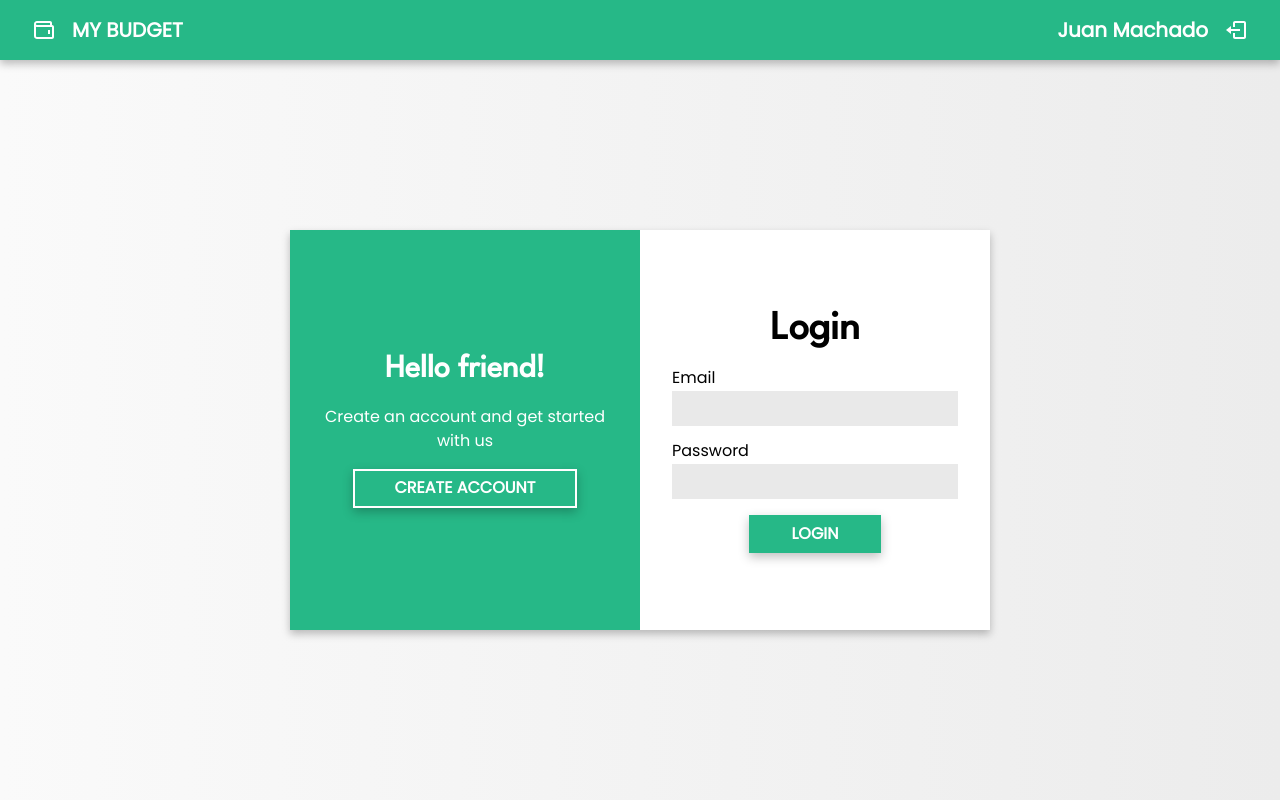
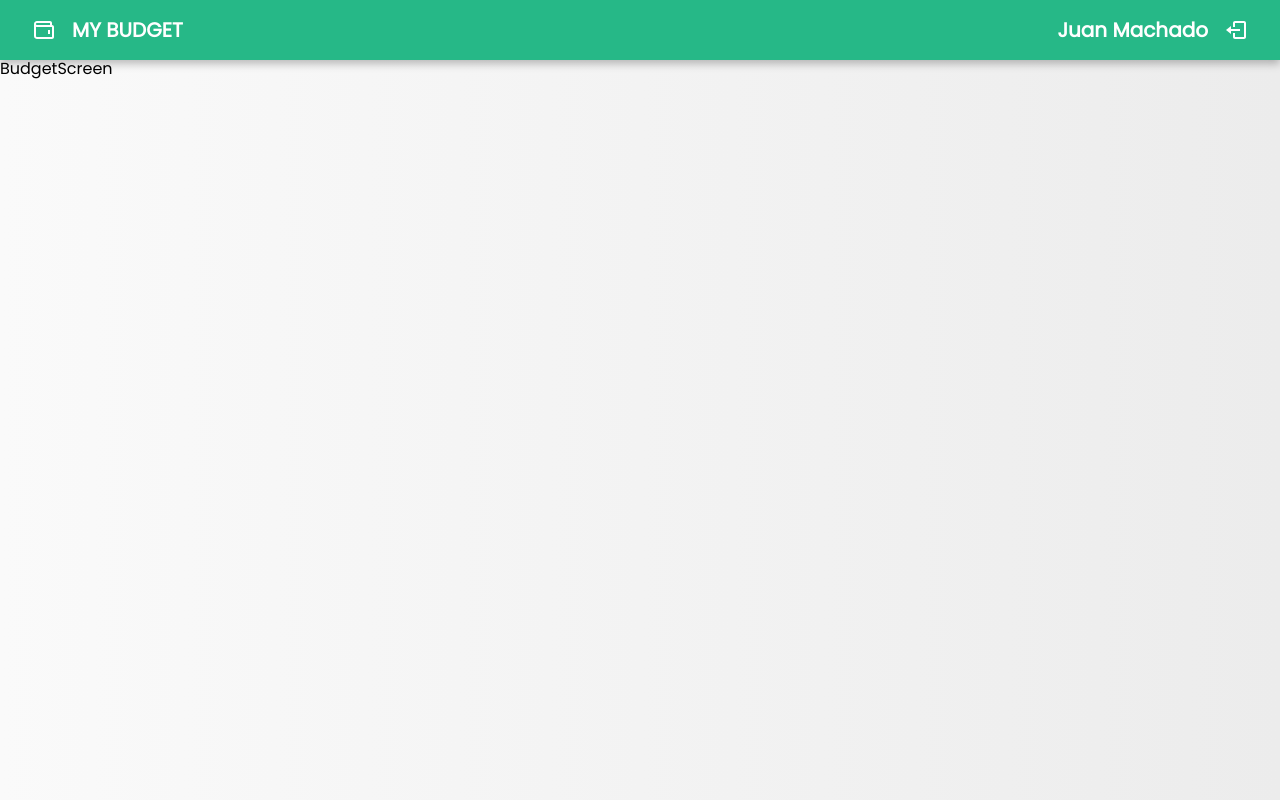
Before and after one commit to juanpmachadob/personal-budget-management, a React (Vite) app in the folder frontend/: page /budget in a window 1280 px wide. Before the commit this address led to /auth/login. Built offline with nearby package versions, Linux system fonts and the light colour scheme.

Commit message:
fix(frontend): fix wrong public route redirection

```diff
--- a/frontend/src/routers/AppRouter.jsx
+++ b/frontend/src/routers/AppRouter.jsx
@@ -2,25 +2,25 @@ import { BrowserRouter as Router, Route, Routes } from "react-router-dom";
 import PublicRoute from "./PublicRoute";
 import PrivateRoute from "./PrivateRoute";
 import AuthRouter from "./AuthRouter";
-import BudgetScreen from "../components/budget/BudgetScreen";
+import BudgetRouter from "./BudgetRouter";
 
 const AppRouter = () => {
   return (
     <Router>
       <Routes>
         <Route
-          path="/*"
+          path="/auth/*"
           element={
-            <PublicRoute isAuth={false}>
+            <PublicRoute isAuth={true}>
               <AuthRouter />
             </PublicRoute>
           }
         />
         <Route
-          path="/"
+          path="/*"
           element={
-            <PrivateRoute isAuth={false}>
-              <BudgetScreen />
+            <PrivateRoute isAuth={true}>
+              <BudgetRouter />
             </PrivateRoute>
           }
         />
--- a/frontend/src/routers/AuthRouter.jsx
+++ b/frontend/src/routers/AuthRouter.jsx
@@ -3,15 +3,14 @@ import LoginScreen from "../components/auth/LoginScreen";
 import RegisterScreen from "../components/auth/RegisterScreen";
 
 const AuthRouter = () => {
+  console.log("ok")
   return (
-    <main className="content">
-      <Routes>
-        <Route path="/auth/register" element={<RegisterScreen />} />
-        <Route path="/auth/login" element={<LoginScreen />} />
+    <Routes>
+      <Route path="/login" element={<LoginScreen />} />
+      <Route path="/register" element={<RegisterScreen />} />
 
-        <Route path="*" element={<Navigate replace to="/auth/login" />} />
-      </Routes>
-    </main>
+      <Route path="/*" element={<Navigate replace to="/auth/login" />} />
+    </Routes>
   );
 };
 export default AuthRouter;
--- /dev/null
+++ b/frontend/src/routers/BudgetRouter.jsx
@@ -0,0 +1,16 @@
+import { Navigate, Route, Routes } from "react-router-dom";
+import BudgetFormScreen from "../components/budget/BudgetFormScreen";
+import BudgetScreen from "../components/budget/BudgetScreen";
+
+
+const BudgetRouter = () => {
+  return (
+    <Routes>
+      <Route path="/budget" element={<BudgetScreen />} />
+      <Route path="/budget/create" element={<BudgetFormScreen />} />
+
+      <Route path="/*" element={<Navigate replace to="/budget" />} />
+    </Routes>
+  );
+};
+export default BudgetRouter;
```
